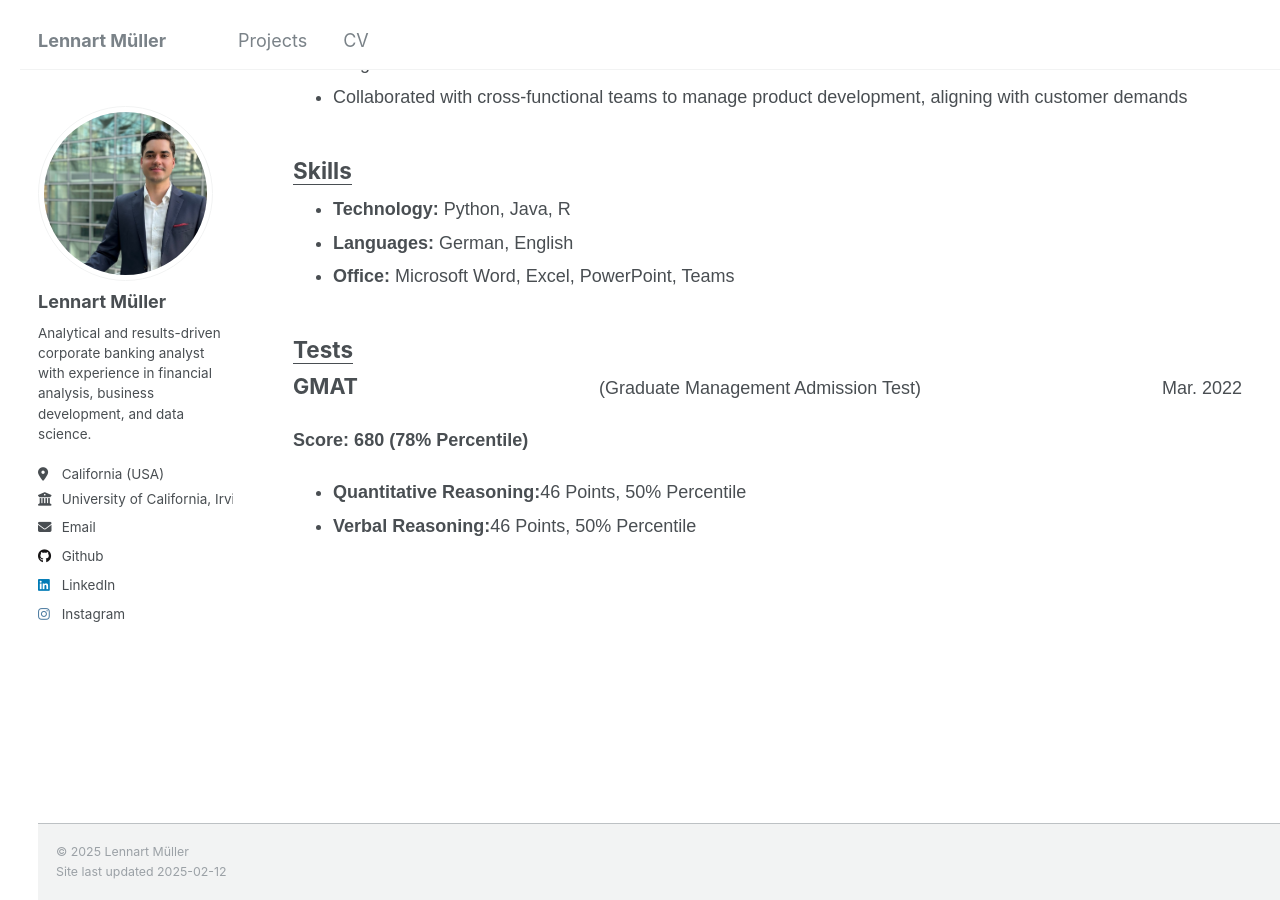
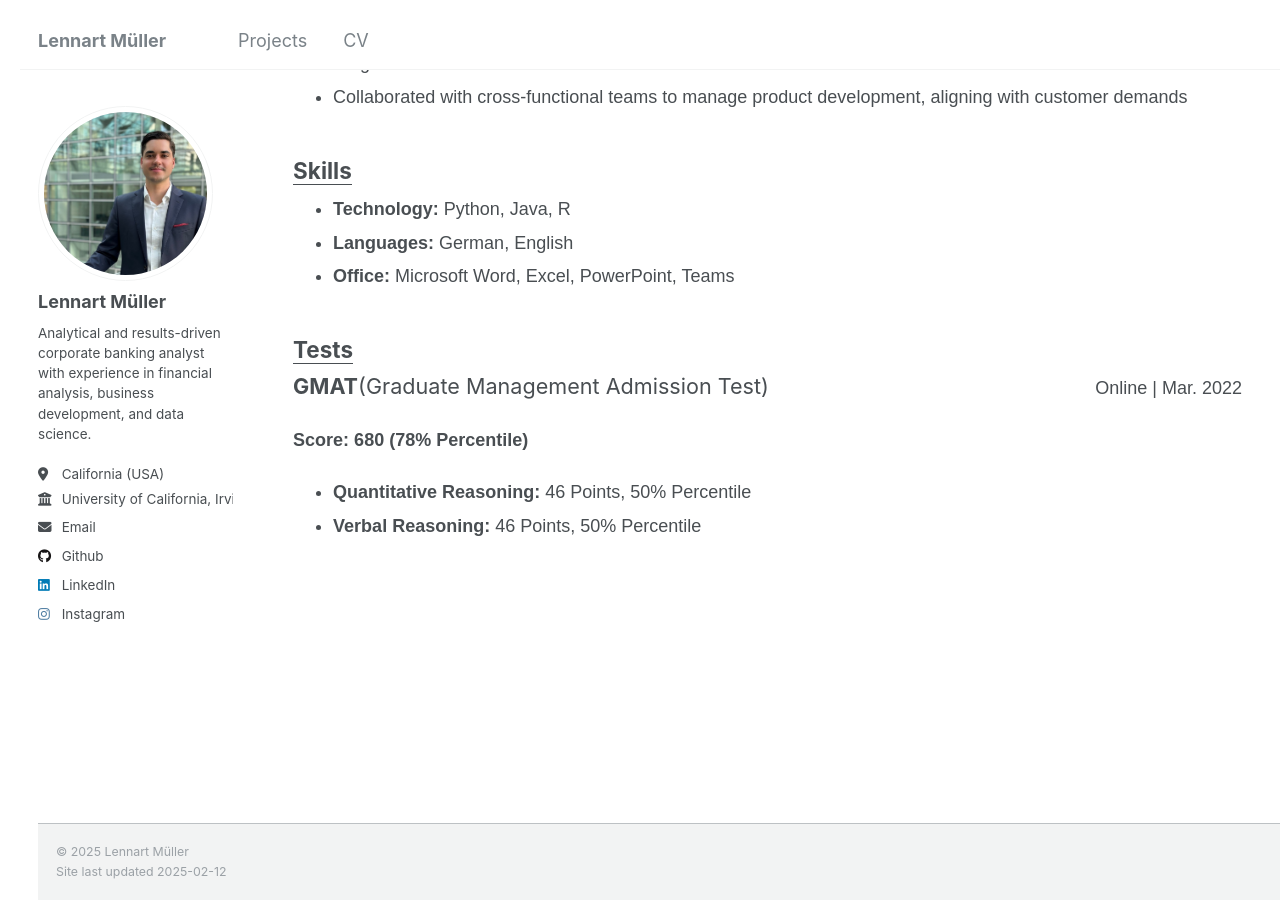
Before and after one commit to lennartmueller123/lennartmueller123.github.io, a Jekyll site: the page built from _pages/cv.html, in a window 1280 px wide and 900 px high, scrolled down 1320 px. Built offline with Jekyll 4.4.1, drawn with Linux system fonts in a browser that asks for light colours.

Commit message:
Update cv.html

```diff
--- a/_pages/cv.html
+++ b/_pages/cv.html
@@ -153,14 +153,13 @@ redirect_from:
 
         <div class="entry">
             <div class="entry-header">
-                <h3>GMAT</h3>
-                <p>(Graduate Management Admission Test)</p>
-                <p>Mar. 2022</p>
+                <h3>GMAT<span style="font-weight: normal;">(Graduate Management Admission Test)</span></h3>
+                <p>Online | Mar. 2022</p>
             </div>
             <p><strong>Score: 680 (78% Percentile)</strong></p>
             <ul>
-                <li><strong>Quantitative Reasoning:</strong>46 Points, 50% Percentile </li>
-                <li><strong>Verbal Reasoning:</strong>46 Points, 50% Percentile </li>
+                <li><strong>Quantitative Reasoning: </strong>46 Points, 50% Percentile </li>
+                <li><strong>Verbal Reasoning: </strong>46 Points, 50% Percentile </li>
             </ul>
         </div>
 </body>
```
